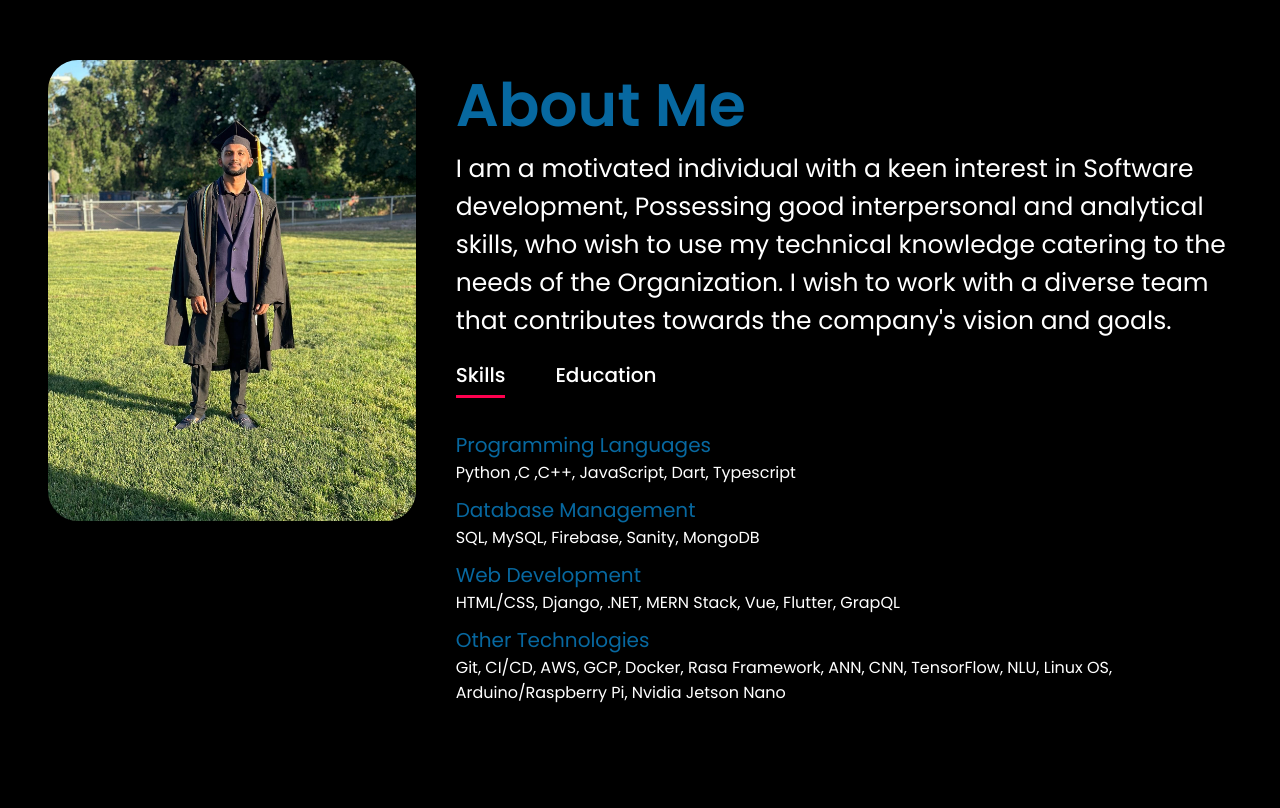
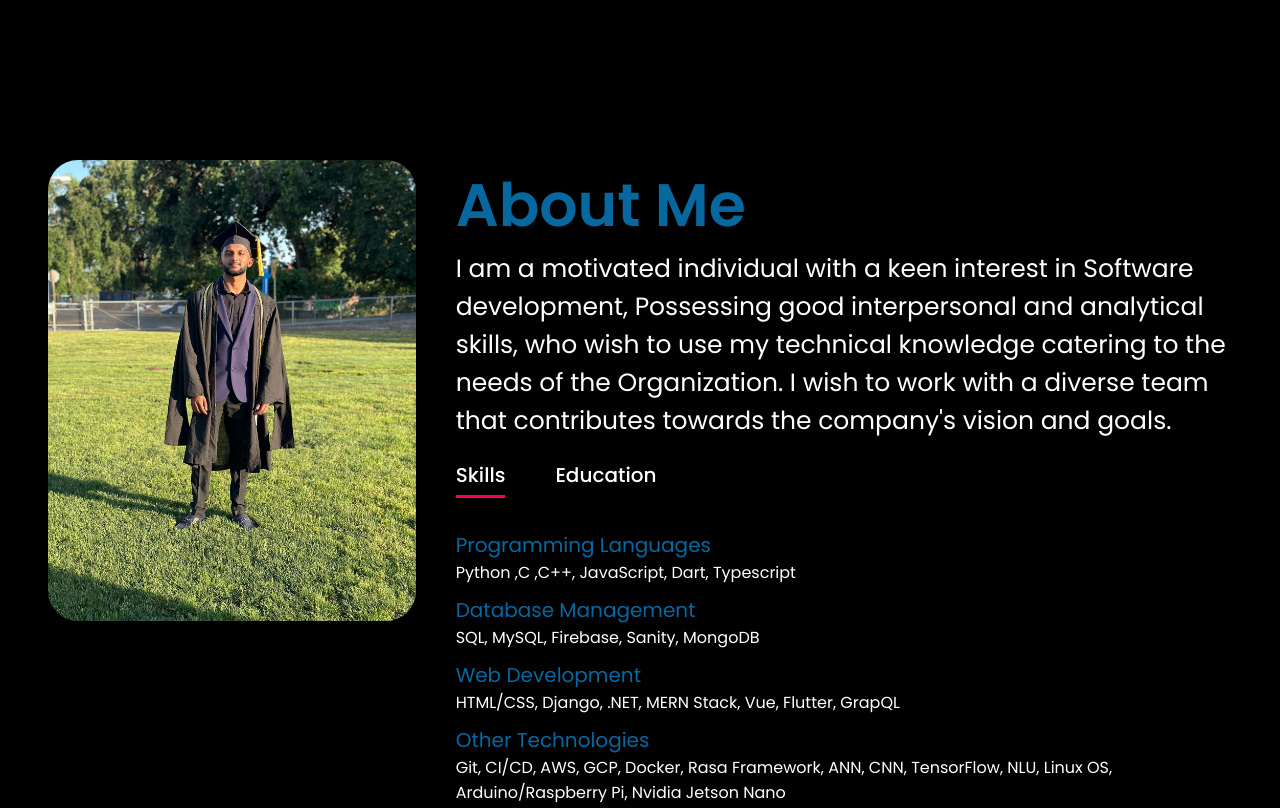
Before and after one commit to SANDESHSOBARAD/Sandeshsobarad.github.io, a plain HTML site: page index.html in a window 1280 px wide. Shown: the part 802-1610 px from the top of the page. Drawn offline with Linux system fonts and the light colour scheme.

Commit message:
small changes in css

```diff
--- a/style.css
+++ b/style.css
@@ -105,8 +105,7 @@ nav ul li a:hover::after{
 /*----About Section Open-----*/
 
 #about{
-    padding-top: 80px;
-    padding: 60px 0;
+    padding: 160px 0;
     color: white;
 }
 .row{
```
